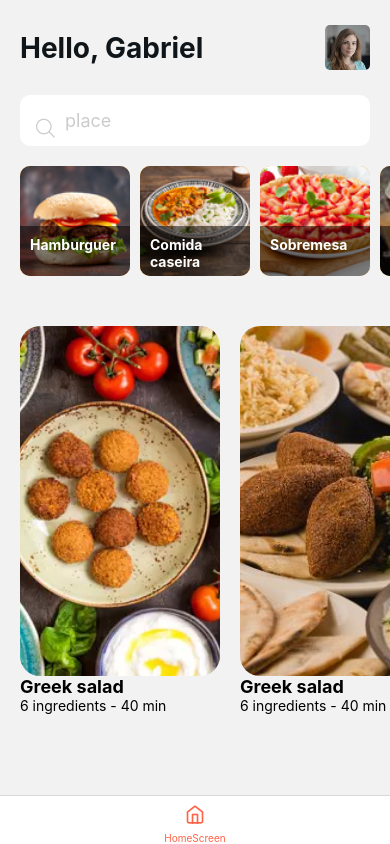
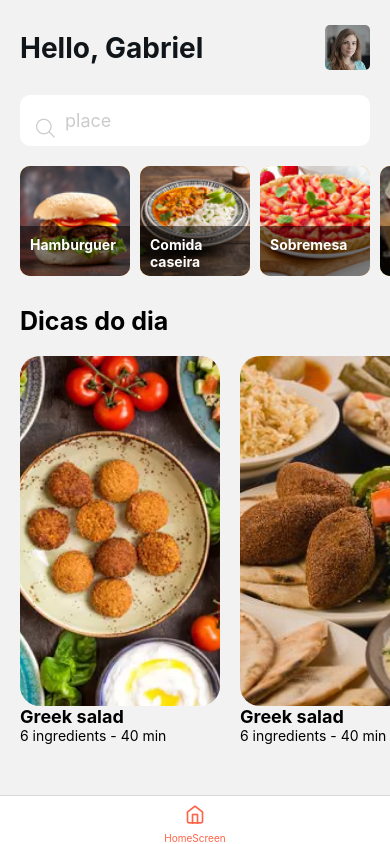
Before and after one commit to GabrielNatan/react-native-recipe, a React Native app: screen /Home in a window 390 px wide. Built offline with nearby package versions, Linux system fonts and the light colour scheme.

Commit message:
add title caategorias

```diff
--- a/src/pages/Home/index.js
+++ b/src/pages/Home/index.js
@@ -1,5 +1,5 @@
 import React from "react";
-import { ScrollView, StyleSheet } from "react-native";
+import { ScrollView, StyleSheet, Text } from "react-native";
 import { Card } from "../../../src/components/Card";
 import { Header } from "../../../src/components/Header"
 import { InputText } from "../../../src/components/InputText";
@@ -13,6 +13,7 @@ export default function Home(){
       <Header/>
       <InputText/>
       <MiniCards cards={api.categorias}/>
+      <Text style={styled.title}>Dicas do dia</Text>
       <ScrollView
         horizontal
         showsHorizontalScrollIndicator={false}
@@ -34,5 +35,10 @@ const styled = StyleSheet.create({
   conCard:{
     flexDirection:"row",
     padding:20
+  },
+  title:{
+    marginHorizontal:20,
+    fontWeight:"bold",
+    fontSize:25
   }
 })
```
